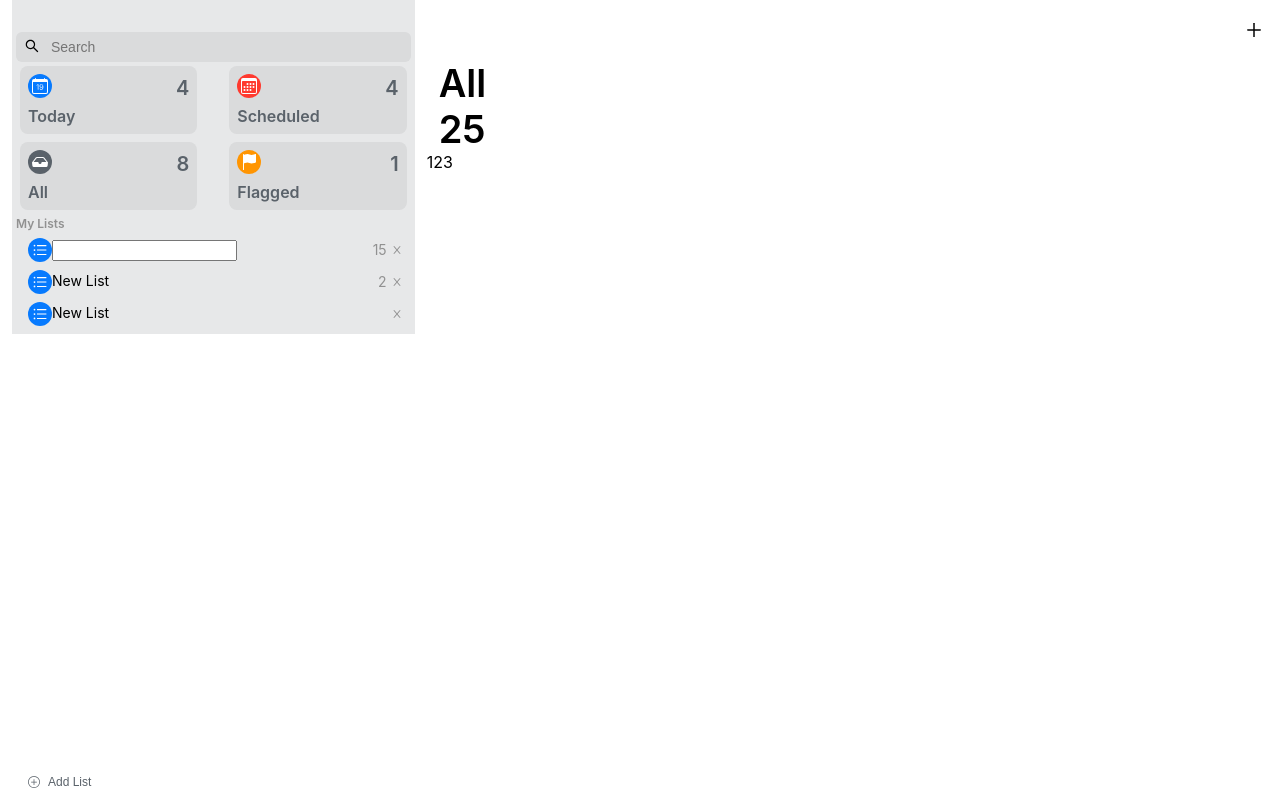
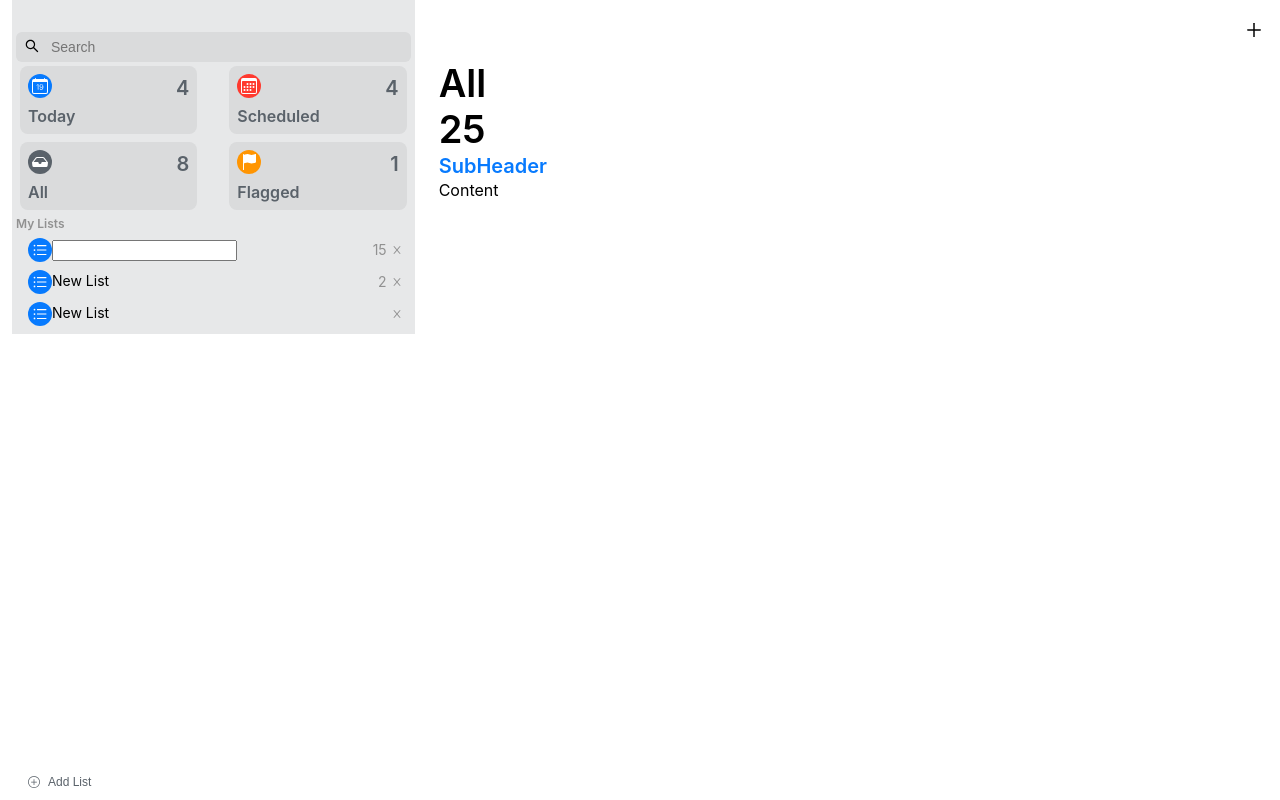
Before and after one commit to Olexandr25/ios-Planner, a React (Create React App) app: page / in a window 1280 px wide. Built offline with nearby package versions, Linux system fonts and the light colour scheme.

Commit message:
Wrote SubHeader

```diff
--- a/src/components/PageLayout/PageContent/Content.js
+++ b/src/components/PageLayout/Content/Content.js
@@ -2,9 +2,9 @@ import React from 'react'
 
 const Content = () => {
     return (
-        <div>
-
-        </div>
+        <>
+            Content
+        </>
     )
 }
 
--- /dev/null
+++ b/src/components/PageLayout/Content/index.js
@@ -0,0 +1 @@
+export { default as Content } from "./Content"
--- a/src/components/PageLayout/PageContent/PageContent.js
+++ b/src/components/PageLayout/PageContent/PageContent.js
@@ -1,10 +1,20 @@
+import { Row, Col, SubHeader, Content } from "components"
 
 const PageContent = () => {
-    return (
-        <>
-            PageContent
-        </>
-    )
+  return (
+    <>
+      <Row>
+        <Col>
+          <SubHeader />
+        </Col>
+      </Row>
+      <Row>
+        <Col>
+          <Content />
+        </Col>
+      </Row>
+    </>
+  )
 }
 
 export default PageContent
--- a/src/components/PageLayout/PageContent/index.js
+++ b/src/components/PageLayout/PageContent/index.js
@@ -1,3 +1,2 @@
 export { default as PageContent } from "./PageContent"
-export { default as Content } from "./Content"
-export { default as Header } from "./Header"
+export { default as Content } from "../Content/Content"
--- a/src/components/PageLayout/PageLayout.js
+++ b/src/components/PageLayout/PageLayout.js
@@ -1,23 +1,20 @@
-import { PageHeader, Row, Col } from "components"
+import { PageHeader, PageContent, Row, Col } from "components"
 import { PageLayoutStyled } from "./PageLayout.styled"
 
 const PageLayout = props => {
   return (
     <PageLayoutStyled data-testid="PageLayout">
-      <Row>
+      <Row className="mb-xl">
         <Col>
           <PageHeader />
         </Col>
       </Row>
-      <Row className="p-zero m-zero"> 123 </Row>
+      <Row className="">
+        <Col>
+          <PageContent />
+        </Col>
+      </Row>
     </PageLayoutStyled>
-
-    // <Container variant="container">
-    //   <Row>
-    //     <Col>{header}</Col>
-    //   </Row>
-    //   {content}
-    // </Container>
   )
 }
 
--- /dev/null
+++ b/src/components/PageLayout/SubHeader/SubHeader.js
@@ -0,0 +1,11 @@
+import { Title } from "components"
+
+const SubHeader = () => {
+    return (
+        <Title level="4" color="blue">
+            SubHeader
+        </Title>
+    )
+}
+
+export default SubHeader
--- /dev/null
+++ b/src/components/PageLayout/SubHeader/index.js
@@ -0,0 +1 @@
+export { default as SubHeader } from "./SubHeader"
--- a/src/components/index.js
+++ b/src/components/index.js
@@ -13,3 +13,5 @@ export { default as Sidebar } from "./Layout/Sidebar/Sidebar"
 export { default as PageLayout } from "./PageLayout/PageLayout"
 export { default as PageHeader } from "./PageLayout/PageHeader/PageHeader"
 export { default as PageContent } from "./PageLayout/PageContent/PageContent"
+export { default as SubHeader } from "./PageLayout/SubHeader/SubHeader"
+export { default as Content } from "./PageLayout/Content/Content"
```
Also changed, not shown: src/components/PageLayout/PageContent/Header.js (deleted, +0 -11 lines).
